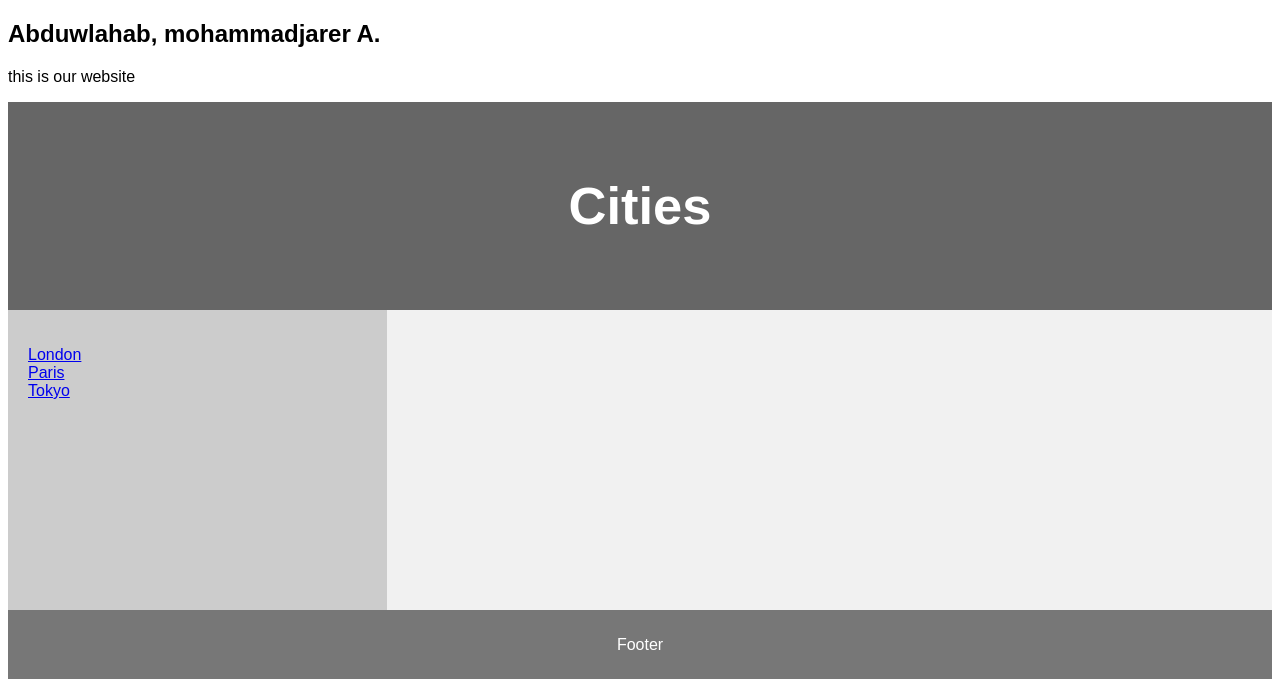
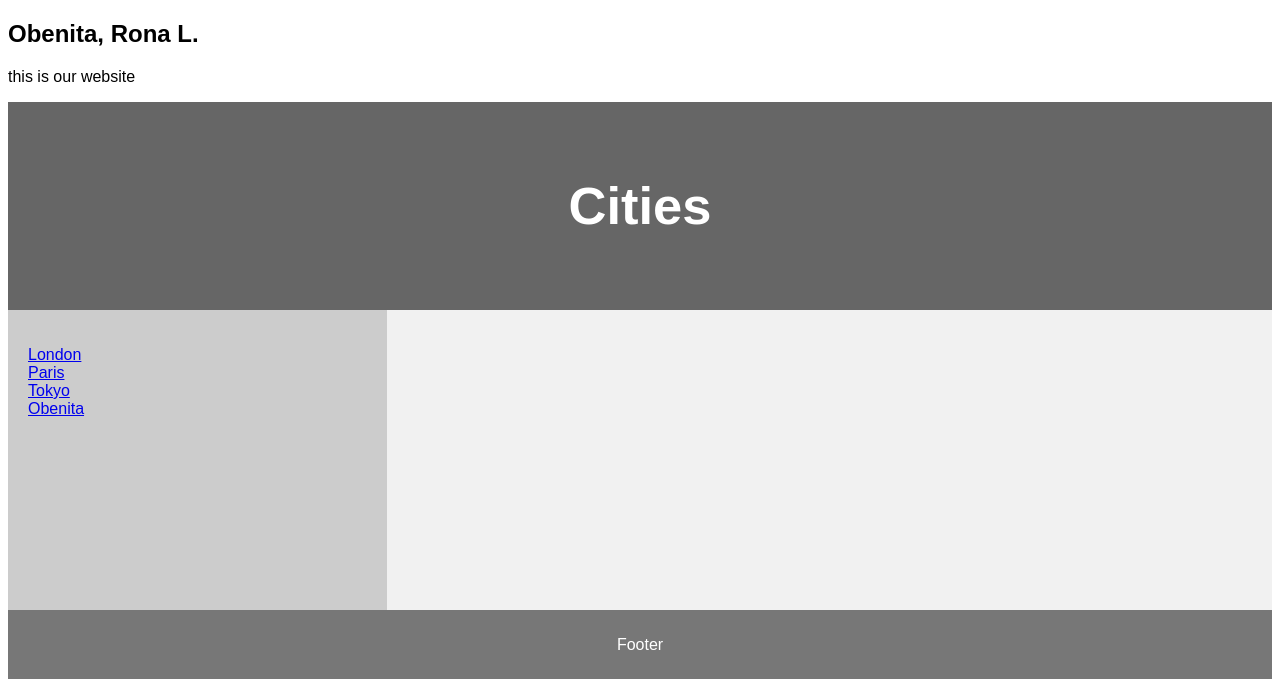
Before and after one commit to JeremiahSimo/ITE400_Section03, a PHP site: page /home.php in a window 1280 px wide. Shown: the top 679 px of the page. Run offline with PHP 8.4, Linux system fonts and the light colour scheme.

Commit message:
new file

```diff
--- a/home.php
+++ b/home.php
@@ -71,7 +71,7 @@ footer {
 </head>
 <body>
 
-<h2>Abduwlahab, mohammadjarer A.</h2>
+<h2>Obenita, Rona L.</h2>
 <p>this is our website</p>
 
 <header>
@@ -84,6 +84,7 @@ footer {
     <li><a href="home.php?page=london" class="<?php echo ($_GET['page'] ?? '') === 'london'  ? 'active' : ''; ?>">London</a></li>
       <li><a href="home.php?page=paris" class="<?php echo ($_GET['page'] ?? '') === 'paris'  ? 'active' : ''; ?>">Paris</a></li>
       <li><a href="home.php?page=tokyo" class="<?php echo ($_GET['page'] ?? '') === 'tokyo'  ? 'active' : ''; ?>">Tokyo</a></li>
+      <li><a href="home.php?page=obenita" class="<?php echo ($_GET['page'] ?? '') === 'obenita'  ? 'active' : ''; ?>">Obenita</a></li>
     </ul>
   </nav>
 
```
